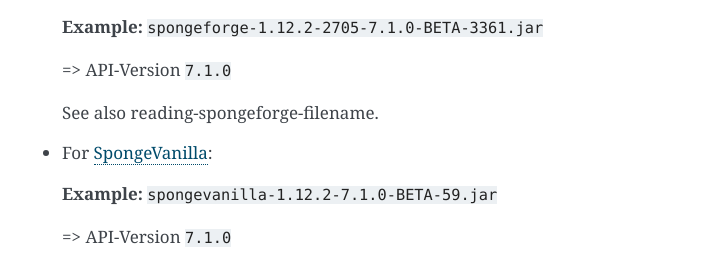
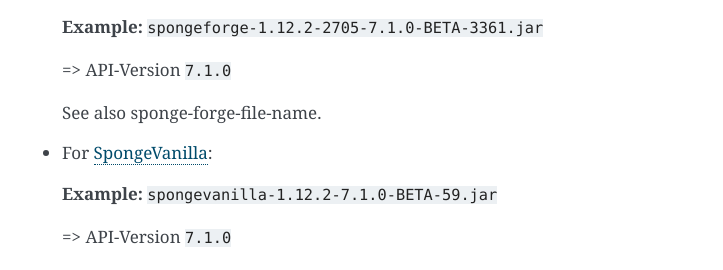
Before and after one commit to SpongePowered/SpongeDocs, a Sphinx documentation site: the page built from source/plugin/api-versions.rst, in a window 1280 px wide and 900 px high, scrolled down 787 px. Shown: the part 159-429 px from the top of the window, without its empty margins (388-1111 px from the left). Built offline with Sphinx 7.4.7, drawn with Linux system fonts in a browser that asks for light colours; pages that are not in the unit, such as notebooks, are missing from menus.

Commit message:
revert.
OK, I'm baffled.

```diff
--- a/source/plugin/api-versions.rst
+++ b/source/plugin/api-versions.rst
@@ -43,7 +43,7 @@
 
   => API-Version ``7.1.0``
 
-  See also :ref:`reading-spongeforge-filename`.
+  See also :ref:`sponge-forge-file-name`.
 
 * For `SpongeVanilla <https://www.spongepowered.org/downloads/spongevanilla/>`__:
 
```
